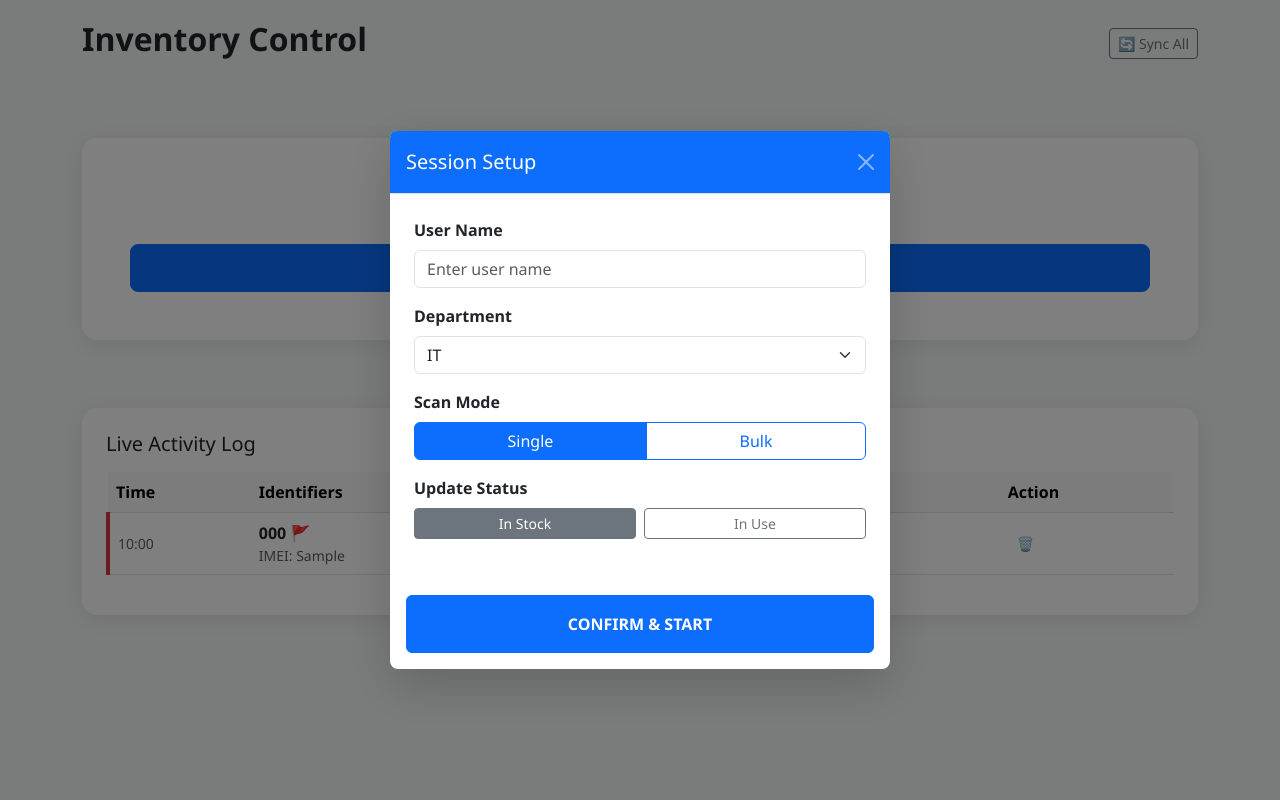
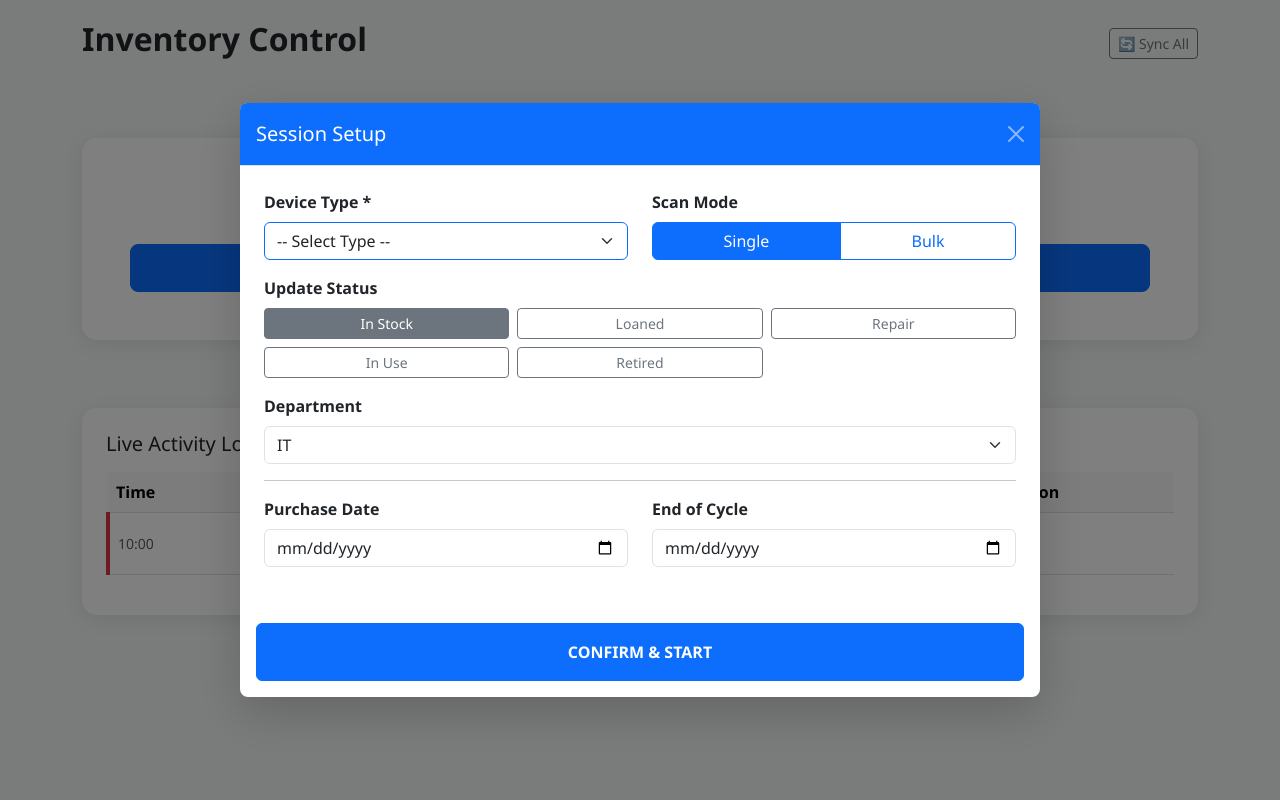
Before and after one commit to 3k100612-max/Inventory, a Flask app: page / in a window 1280 px wide, after a click on "Start New Session". Run offline with Flask 3, Linux system fonts and the light colour scheme; tables that the repository leaves empty hold one stand-in row (values such as "Sample post"); some libraries are stand-ins or nearby versions.

Commit message:
Update index.html

```diff
--- a/templates/index.html
+++ b/templates/index.html
@@ -123,19 +123,48 @@
     </div>
 </div>
 
-<!-- SETUP MODAL (Place your existing modal HTML here) -->
+<!-- SETUP MODAL -->
 <div class="modal fade" id="setupModal" data-bs-backdrop="static" tabindex="-1">
-    <div class="modal-dialog modal-dialog-centered">
+    <div class="modal-dialog modal-dialog-centered modal-lg">
         <div class="modal-content border-0 shadow-lg">
             <div class="modal-header bg-primary text-white">
                 <h5 class="modal-title">Session Setup</h5>
                 <button type="button" class="btn-close btn-close-white" data-bs-dismiss="modal"></button>
             </div>
             <div class="modal-body p-4">
+                <div class="row">
+                    <div class="col-md-6 mb-3">
+                        <label class="form-label fw-bold">Device Type *</label>
+                        <select id="m_device" class="form-select border-primary">
+                            <option value="">-- Select Type --</option>
+                            <option value="Laptop">Laptop</option>
+                            <option value="Mobile">Mobile</option>
+                            <option value="Tablet">Tablet</option>
+                            <option value="Peripherals">Peripherals</option>
+                        </select>
+                    </div>
+                    <div class="col-md-6 mb-3">
+                        <label class="form-label fw-bold">Scan Mode</label>
+                        <div class="btn-group w-100">
+                            <input type="radio" class="btn-check" name="mode" id="mode1" value="single" checked>
+                            <label class="btn btn-outline-primary" for="mode1">Single</label>
+                            <input type="radio" class="btn-check" name="mode" id="mode2" value="multiple">
+                            <label class="btn btn-outline-primary" for="mode2">Bulk</label>
+                        </div>
+                    </div>
+                </div>
+
                 <div class="mb-3">
-                    <label class="form-label fw-bold">User Name</label>
-                    <input type="text" id="m_user" class="form-control" placeholder="Enter user name">
+                    <label class="form-label fw-bold">Update Status</label>
+                    <div class="row g-2">
+                        <div class="col-4"><input type="radio" class="btn-check" name="status" id="st1" value="In Stock" checked><label class="btn btn-sm btn-outline-secondary w-100" for="st1">In Stock</label></div>
+                        <div class="col-4"><input type="radio" class="btn-check" name="status" id="st2" value="Loaned"><label class="btn btn-sm btn-outline-secondary w-100" for="st2">Loaned</label></div>
+                        <div class="col-4"><input type="radio" class="btn-check" name="status" id="st3" value="Repair"><label class="btn btn-sm btn-outline-secondary w-100" for="st3">Repair</label></div>
+                        <div class="col-4"><input type="radio" class="btn-check" name="status" id="st4" value="In Use"><label class="btn btn-sm btn-outline-secondary w-100" for="st4">In Use</label></div>
+                        <div class="col-4"><input type="radio" class="btn-check" name="status" id="st5" value="Retired"><label class="btn btn-sm btn-outline-secondary w-100" for="st5">Retired</label></div>
+                    </div>
                 </div>
+
                 <div class="mb-3">
                     <label class="form-label fw-bold">Department</label>
                     <select id="m_dept" class="form-select">
@@ -144,26 +173,48 @@
                         <option value="Others">Others</option>
                     </select>
                 </div>
-                <div class="mb-3">
-                    <label class="form-label fw-bold">Scan Mode</label>
-                    <div class="btn-group w-100">
-                        <input type="radio" class="btn-check" name="mode" id="mode1" value="single" checked>
-                        <label class="btn btn-outline-primary" for="mode1">Single</label>
-                        <input type="radio" class="btn-check" name="mode" id="mode2" value="multiple">
-                        <label class="btn btn-outline-primary" for="mode2">Bulk</label>
+
+                <hr>
+
+                <div id="dynamic_fields">
+                    <div class="mb-3" id="field_name" style="display:none;">
+                        <label class="form-label fw-bold">Person Name *</label>
+                        <input type="text" id="m_user" class="form-control" placeholder="Required">
+                    </div>
+
+                    <div id="group_loan" style="display:none;">
+                        <div class="mb-3">
+                            <label class="form-label fw-bold">Email *</label>
+                            <input type="email" id="m_email" class="form-control" placeholder="Required">
+                        </div>
+                        <div class="mb-3">
+                            <label class="form-label fw-bold">Return Date *</label>
+                            <input type="date" id="m_date" class="form-control">
+                        </div>
+                    </div>
+
+                    <div id="group_repair" style="display:none;">
+                        <div class="mb-3">
+                            <label class="form-label fw-bold">Issue Notes *</label>
+                            <textarea id="m_notes" class="form-control" rows="2" placeholder="Required"></textarea>
+                        </div>
+                        <div class="mb-3">
+                            <label class="form-label fw-bold">Photo of Issue *</label>
+                            <input type="file" id="m_image" class="form-control" accept="image/*">
+                        </div>
+                    </div>
+
+                    <div id="group_stock" class="row">
+                        <div class="col-6 mb-3">
+                            <label class="form-label fw-bold">Purchase Date</label>
+                            <input type="date" id="m_purchase" class="form-control">
+                        </div>
+                        <div class="col-6 mb-3">
+                            <label class="form-label fw-bold">End of Cycle</label>
+                            <input type="date" id="m_end" class="form-control">
+                        </div>
                     </div>
                 </div>
-                <div class="mb-3">
-                    <label class="form-label fw-bold">Update Status</label>
-                    <div class="row g-2">
-                        <div class="col-6"><input type="radio" class="btn-check" name="status" id="st1" value="In Stock" checked><label class="btn btn-sm btn-outline-secondary w-100" for="st1">In Stock</label></div>
-                        <div class="col-6"><input type="radio" class="btn-check" name="status" id="st2" value="In Use"><label class="btn btn-sm btn-outline-secondary w-100" for="st2">In Use</label></div>
-                    </div>
-                </div>
-                <input type="hidden" id="m_device" value="Laptop">
-                <input type="hidden" id="m_email" value="">
-                <input type="hidden" id="m_date" value="">
-                <input type="hidden" id="m_notes" value="">
             </div>
             <div class="modal-footer border-0">
                 <button class="btn btn-primary w-100 py-3 fw-bold" onclick="confirmSetup()">CONFIRM & START</button>
@@ -179,17 +230,25 @@ let activeFieldId = 'scan_serial';
 let session = {};
 let promptModal;
 
-// Fix for Illegal Invocation: Initialize modal correctly
 document.addEventListener('DOMContentLoaded', () => {
     const promptEl = document.getElementById('promptModal');
     if (promptEl) promptModal = new bootstrap.Modal(promptEl);
 
-    // Safety check for share-modal.js error
-    const shareBtn = document.getElementById('shareBtn');
-    if (shareBtn) {
-        shareBtn.addEventListener('click', () => console.log("Share clicked"));
-    }
+    // Initial status visibility check
+    updateFieldVisibility('In Stock');
 });
+
+// Handle Dynamic Field Visibility
+document.querySelectorAll('input[name="status"]').forEach(radio => {
+    radio.addEventListener('change', (e) => updateFieldVisibility(e.target.value));
+});
+
+function updateFieldVisibility(status) {
+    document.getElementById('field_name').style.display = (status === 'Loaned' || status === 'Repair') ? 'block' : 'none';
+    document.getElementById('group_loan').style.display = (status === 'Loaned') ? 'block' : 'none';
+    document.getElementById('group_repair').style.display = (status === 'Repair') ? 'block' : 'none';
+    document.getElementById('group_stock').style.display = (status === 'In Stock') ? 'flex' : 'none';
+}
 
 function setNextField(id) {
     if (promptModal) promptModal.hide();
@@ -199,20 +258,52 @@ function setNextField(id) {
     if (scanner) scanner.resume();
 }
 
-function confirmSetup() {
+const toBase64 = file => new Promise((resolve, reject) => {
+    if (!file) return resolve(null);
+    const reader = new FileReader();
+    reader.readAsDataURL(file);
+    reader.onload = () => resolve(reader.result);
+    reader.onerror = error => reject(error);
+});
+
+async function confirmSetup() {
+    const status = document.querySelector('input[name="status"]:checked').value;
+    const device = document.getElementById('m_device').value;
+    const user = document.getElementById('m_user').value;
+    const email = document.getElementById('m_email').value;
+    const date = document.getElementById('m_date').value;
+    const notes = document.getElementById('m_notes').value;
+    const imgFile = document.getElementById('m_image').files[0];
+
+    // Mandatory Checks
+    if (!device) return alert("Device Type is mandatory.");
+
+    if (status === 'Loaned') {
+        if (!user || !email || !date) return alert("Name, Email, and Return Date are mandatory for Loans.");
+    }
+
+    let base64Image = null;
+    if (status === 'Repair') {
+        if (!user || !notes || !imgFile) return alert("Name, Notes, and Photo are mandatory for Repairs.");
+        base64Image = await toBase64(imgFile);
+    }
+
     session = {
-        user: document.getElementById('m_user').value || 'User',
+        user: user || 'System',
         dept: document.getElementById('m_dept').value,
         mode: document.querySelector('input[name="mode"]:checked').value,
-        status: document.querySelector('input[name="status"]:checked').value,
-        device: document.getElementById('m_device').value,
-        email: document.getElementById('m_email').value,
-        date: document.getElementById('m_date').value,
-        notes: document.getElementById('m_notes').value
+        status: status,
+        device: device,
+        email: email,
+        date: date,
+        notes: notes,
+        purchase_date: document.getElementById('m_purchase').value,
+        end_of_cycle: document.getElementById('m_end').value,
+        image_data: base64Image
     };
 
     const setupEl = document.getElementById('setupModal');
-    const setupInst = bootstrap.Modal.getInstance(setupEl) || new bootstrap.Modal(setupEl);
+    const setupInst = bootstrap.Modal.getInstance(setupEl);
     setupInst.hide();
     startUI();
 }
@@ -225,6 +316,7 @@ function startUI() {
     document.getElementById('ui_user').innerText = session.user;
     document.getElementById('ui_mode').innerText = session.mode.toUpperCase();
     document.getElementById('ui_status').innerText = session.status;
+    document.getElementById('ui_dept').innerText = session.dept;
 
     if (!scanner) {
         scanner = new Html5Qrcode("reader");
@@ -252,9 +344,16 @@ function saveData() {
         code: code,
         imei: document.getElementById('scan_imei').value,
         mac_address: document.getElementById('scan_mac').value,
-        person_name: session.user, department: session.dept,
-        device_type: session.device, status: session.status,
-        email: session.email, return_date: session.date, notes: session.notes
+        device_type: session.device,
+        department: session.dept,
+        status: session.status,
+        person_name: session.user,
+        email: session.email,
+        return_date: session.date,
+        notes: session.notes,
+        purchase_date: session.purchase_date,
+        end_of_cycle: session.end_of_cycle,
+        image_data: session.image_data
     };
 
     fetch('/scanned', {
@@ -267,13 +366,10 @@ function saveData() {
         if (data.status === 'success') {
             showToast();
             addTableRow(payload, data);
-
-            // Continuous workflow for bulk mode
-            if (session.mode === 'multiple') {
-                resetFields();
-            } else {
-                finishSession();
-            }
+            if (session.mode === 'multiple') resetFields();
+            else finishSession();
+        } else {
+            alert("Error: " + data.message);
         }
     })
     .catch(err => alert("Save Error: " + err));
```
